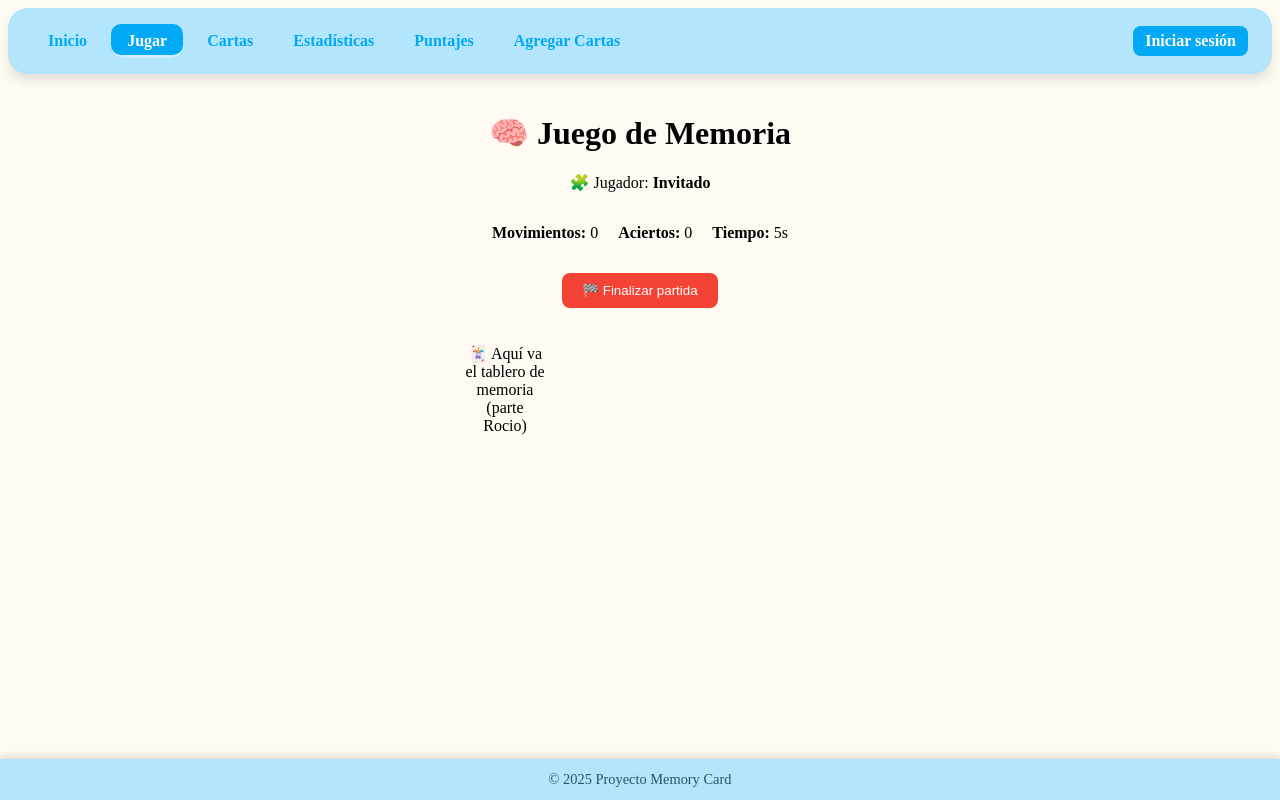
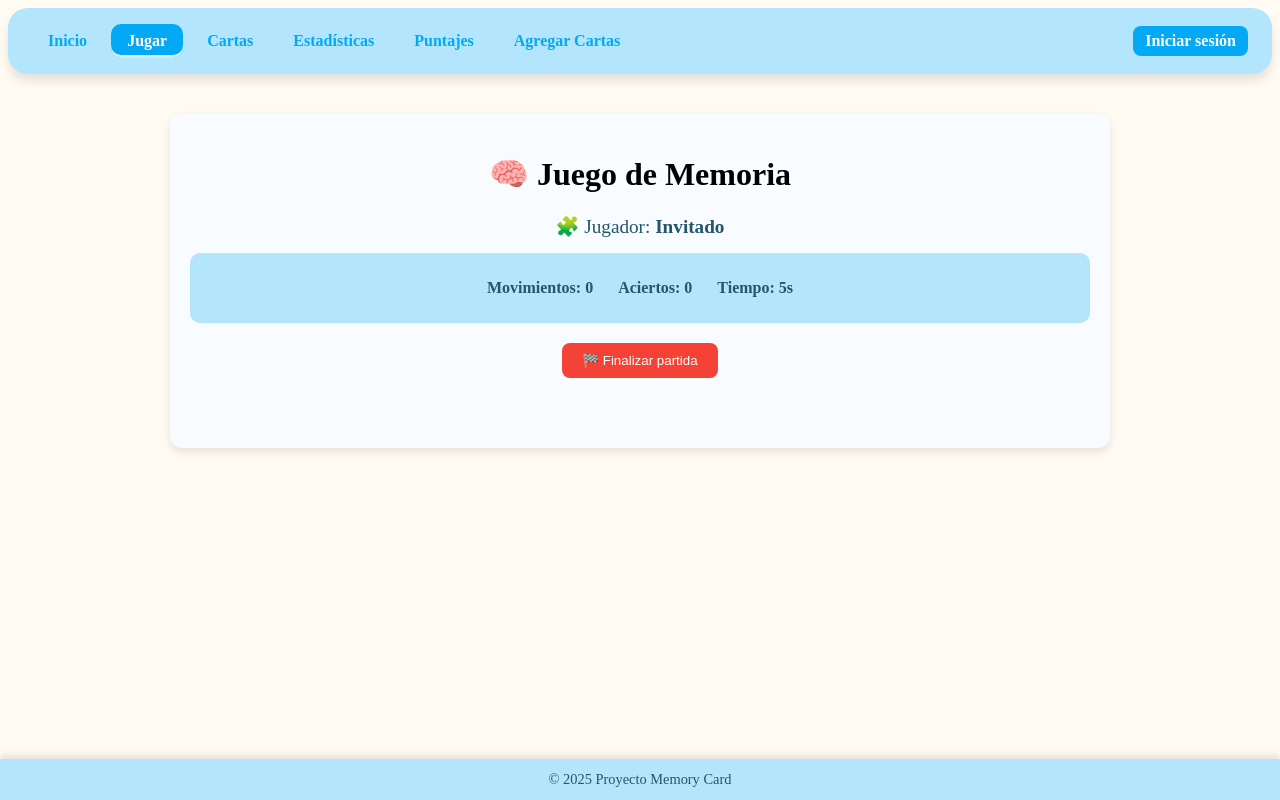
Before and after one commit to lmayor28/Memory-Cards, a Vue app: page /juego in a window 1280 px wide. Built offline with nearby package versions, Linux system fonts and the light colour scheme.

Commit message:
modificasiones en gameview, El botón "Finalizar partida" está visualmente integrado, no fuera de lugar. La puntuación y estadísticas se guardan en usuarioActual.partidas. La parte de Rocío sigue preparada para que integre su tablero

```diff
--- a/src/views/GameView.vue
+++ b/src/views/GameView.vue
@@ -4,7 +4,7 @@
 
     <!-- 🧩 PARTE Leonel — Mostrar usuario actual -->
     <p class="jugador">
-      🧩 Jugador: <strong>{{ usuarioActual?.nombreUsuario || 'Invitado' }}</strong>
+      🧩 Jugador: <strong>{{ usuarioActual?.nombreUsuario || "Invitado" }}</strong>
     </p>
 
     <!-- 🧩 PARTE Leonel — Información del progreso -->
@@ -15,24 +15,33 @@
     </div>
 
     <!-- 🧩 PARTE Leonel — Botón para finalizar manualmente -->
-    <div v-if="!juegoTerminado" class="finalizar">
-      <button @click="finalizarPartidaManualmente">🏁 Finalizar partida</button>
+    <div v-if="!juegoTerminado" class="acciones">
+      <button class="btn-finalizar" @click="finalizarPartidaManualmente">
+        🏁 Finalizar partida
+      </button>
     </div>
 
-    <!-- 🃏 PARTE Rocio — Tablero de cartas (a completar) -->
+    <!-- 🃏 PARTE Rocio — Tablero del juego -->
     <div class="tablero">
-      <!-- 🃏 generar las cartas dinámicamente con v-for -->
-      <!-- Ejemplo: v-for="(carta, index) in cartasEnJuego" -->
-      <!-- y manejar los clics para voltear cartas -->
-      <!-- De momento mostramos un placeholder -->
-      <p>🃏 Aquí va el tablero de memoria (parte Rocio)</p>
+      <p v-if="!cartasEnJuego.length" class="placeholder">
+        🃏 Aquí irá el tablero de memoria (parte Rocío)
+      </p>
+      <!-- 🃏 EJEMPLO de cómo Rocío debe renderizar las cartas:
+      <div
+        v-for="(carta, index) in cartasEnJuego"
+        :key="index"
+        class="carta"
+        @click="voltearCarta(carta)"
+      >
+        {{ carta.volteada || carta.acertada ? carta.icono : "❓" }}
+      </div> -->
     </div>
 
     <!-- 🧩 PARTE Leonel — Resultado final -->
     <div v-if="juegoTerminado" class="resultado">
       <h2>🎉 ¡Partida finalizada!</h2>
       <p>Puntuación final: <strong>{{ puntuacionFinal }}</strong></p>
-      <button @click="reiniciarJuego">🔁 Jugar otra vez</button>
+      <button class="btn-reiniciar" @click="reiniciarJuego">🔁 Jugar otra vez</button>
     </div>
   </div>
 </template>
@@ -41,17 +50,21 @@
 export default {
   name: "GameView",
 
-  // 🧩 Recibe usuario actual desde App.vue
+  // 🧩 Recibe el usuario actual desde App.vue
   props: {
     usuarioActual: {
       type: Object,
       default: null
+    },
+    cartas: {
+      type: Array,
+      default: () => []
     }
   },
 
   data() {
     return {
-      // 🧩 Variables de la parte (Leonel)
+      // 🧩 PARTE Leonel — variables de control
       movimientos: 0,
       aciertos: 0,
       tiempo: 0,
@@ -59,7 +72,7 @@ export default {
       juegoTerminado: false,
       puntuacionFinal: 0,
 
-      // 🃏 Variables base que usará (Rocio)
+      // 🃏 PARTE Rocío — base de cartas
       cartasBase: [
         { icono: "🍎" },
         { icono: "🍌" },
@@ -68,48 +81,51 @@ export default {
         { icono: "🍓" },
         { icono: "🍉" }
       ],
-      cartasEnJuego: [], // Rocio generará las cartas duplicadas y mezcladas
-      cartaSeleccionada: null // Rocio controlará la carta en juego
+      cartasEnJuego: [],
+      cartaSeleccionada: null
     };
   },
 
   mounted() {
-    // 🧩 Inicializa el juego al cargar
     this.iniciarJuego();
   },
 
   methods: {
-    /* ===========================================================
-      🧩 PARTE Leonel — lógica (ya funcional)
-    ============================================================ */
+    /* ==========================================================
+      🧩 PARTE Leonel — lógica principal del juego
+    ========================================================== */
     iniciarJuego() {
-      // 🔹 Reinicia contadores y estado
+      // 🔹 Reinicia valores
       this.movimientos = 0;
       this.aciertos = 0;
+      this.tiempo = 0;
       this.juegoTerminado = false;
       this.puntuacionFinal = 0;
-      this.tiempo = 0;
 
-      // 🔹 Limpia el temporizador previo
+      // 🔹 Reinicia temporizador
       clearInterval(this.temporizador);
+      this.temporizador = setInterval(() => (this.tiempo++), 1000);
 
-      // 🔹 Inicia el cronómetro
-      this.temporizador = setInterval(() => {
-        this.tiempo++;
-      }, 1000);
-
-      // 🃏 Rocio genera el tablero aquí
-      // usando `this.generarCartas()` (función que debes crear)
+      // 🃏 Genera el tablero (si hay cartas del usuario)
+      if (this.cartas && this.cartas.length > 0) {
+        const duplicadas = [...this.cartas, ...this.cartas];
+        this.cartasEnJuego = duplicadas.sort(() => Math.random() - 0.5);
+      } else {
+        // Si no hay cartas personalizadas, usar las base
+        const duplicadas = [...this.cartasBase, ...this.cartasBase];
+        this.cartasEnJuego = duplicadas.sort(() => Math.random() - 0.5);
+      }
     },
 
+    // 🔸 Terminar partida (automática o manual)
     terminarJuego() {
       clearInterval(this.temporizador);
       this.juegoTerminado = true;
 
-      // 🔹 Calcula la puntuación final
+      // Calcula puntuación
       this.puntuacionFinal = Math.max(0, 1000 - (this.movimientos * 10 + this.tiempo));
 
-      // 🔹 Crea el objeto de la partida para guardar en App.vue
+      // 🔹 Crea objeto partida
       const nuevaPartida = {
         id: Date.now(),
         puntuacion: this.puntuacionFinal,
@@ -118,11 +134,11 @@ export default {
         fechaInicio: new Date().toLocaleDateString()
       };
 
-      // 🔹 Envía la partida al componente principal
+      // 🔹 Envía la partida a App.vue
       this.$emit("agregar-partida", nuevaPartida);
     },
 
-    // 🧩 NUEVO — Botón “Finalizar partida”
+    // 🧩 Botón “Finalizar partida”
     finalizarPartidaManualmente() {
       if (confirm("¿Seguro que deseas finalizar la partida actual?")) {
         this.terminarJuego();
@@ -133,25 +149,17 @@ export default {
       this.iniciarJuego();
     },
 
-    /* ===========================================================
-      🃏 PARTE Rocio — completará la lógica del tablero
-    ============================================================ */
-    // 👉 Sugerencia: funciones que debes implementar:
-    // generarCartas(): duplicar y mezclar las cartas
-    // voltearCarta(carta): manejar la lógica de comparación y aciertos
-    // verificarVictoria(): llamar a this.terminarJuego() cuando todas coincidan
-
-    // Ejemplo de estructura esperada:
+    /* ==========================================================
+      🃏 PARTE Rocío — lógica del tablero (a completar)
+    ========================================================== */
     /*
     generarCartas() {
-      this.cartasEnJuego = [...this.cartasBase, ...this.cartasBase]
-        .sort(() => Math.random() - 0.5)
-        .map(c => ({ ...c, volteada: false, acertada: false }));
+      // Duplica y mezcla las cartas (usará las personalizadas o base)
     },
     voltearCarta(carta) {
-      // Manejar lógica de selección, comparación y aciertos
-      // Actualizar this.movimientos y this.aciertos
-      // Si gana, llamar a this.terminarJuego()
+      // Manejar clicks, comparación y aciertos
+      // Incrementar movimientos
+      // Si gana: this.terminarJuego()
     }
     */
   }
@@ -159,58 +167,114 @@ export default {
 </script>
 
 <style scoped>
+/* =======================
+  🧩 PARTE Leonel — estilo base
+   ======================= */
 .game {
   text-align: center;
   margin-top: 40px;
+  background-color: #f8fbff;
+  border-radius: 12px;
+  padding: 20px;
+  max-width: 900px;
+  margin-inline: auto;
+  box-shadow: 0 4px 10px rgba(0, 0, 0, 0.1);
 }
 
-/* 🧩 PARTE Leonel — Información del jugador */
+.jugador {
+  font-size: 1.2rem;
+  color: #255569;
+  margin-bottom: 15px;
+}
+
+/* Info del juego */
 .info {
   display: flex;
   justify-content: center;
-  gap: 20px;
+  gap: 25px;
+  margin-bottom: 20px;
+  background-color: #b3e5fc;
+  border-radius: 10px;
+  padding: 10px;
+  color: #255569;
+  font-weight: bold;
+}
+
+/* =======================
+  🧩 Botones
+   ======================= */
+.acciones {
   margin-bottom: 15px;
 }
 
-/* 🧩 Botón para finalizar manualmente */
-.finalizar {
-  margin-bottom: 15px;
-}
-.finalizar button {
+.btn-finalizar {
   background-color: #f44336;
   color: white;
   border: none;
   border-radius: 8px;
   padding: 10px 20px;
   cursor: pointer;
-  transition: background-color 0.2s ease;
+  transition: 0.3s ease;
 }
-.finalizar button:hover {
+.btn-finalizar:hover {
   background-color: #d32f2f;
 }
 
-/* 🃏 PARTE Rocio — Zona del tablero */
-.tablero {
-  display: grid;
-  grid-template-columns: repeat(4, 80px);
-  gap: 10px;
-  justify-content: center;
-  margin-top: 20px;
-}
-
-/* 🧩 PARTE Leonel — Resultado */
-.resultado {
-  margin-top: 25px;
-}
-button {
+.btn-reiniciar {
   background-color: #03a9f4;
   color: white;
   border: none;
   border-radius: 8px;
   padding: 10px 20px;
   cursor: pointer;
+  transition: 0.3s ease;
 }
-button:hover {
+.btn-reiniciar:hover {
   background-color: #0277bd;
 }
+
+/* =======================
+  🃏 PARTE Rocío — tablero
+   ======================= */
+.tablero {
+  display: grid;
+  grid-template-columns: repeat(4, 100px);
+  gap: 12px;
+  justify-content: center;
+  margin: 25px 0;
+}
+
+.placeholder {
+  color: #666;
+  font-style: italic;
+}
+
+.carta {
+  background-color: #03a9f4;
+  color: white;
+  font-size: 1.6rem;
+  display: flex;
+  justify-content: center;
+  align-items: center;
+  border-radius: 10px;
+  height: 100px;
+  cursor: pointer;
+  user-select: none;
+  transition: transform 0.2s ease;
+}
+.carta:hover {
+  transform: scale(1.05);
+}
+
+/* =======================
+  🧩 Resultado
+   ======================= */
+.resultado {
+  margin-top: 30px;
+  background-color: #b3e5fc;
+  border-radius: 12px;
+  padding: 20px;
+  color: #255569;
+  font-size: 1.2rem;
+}
 </style>
```
